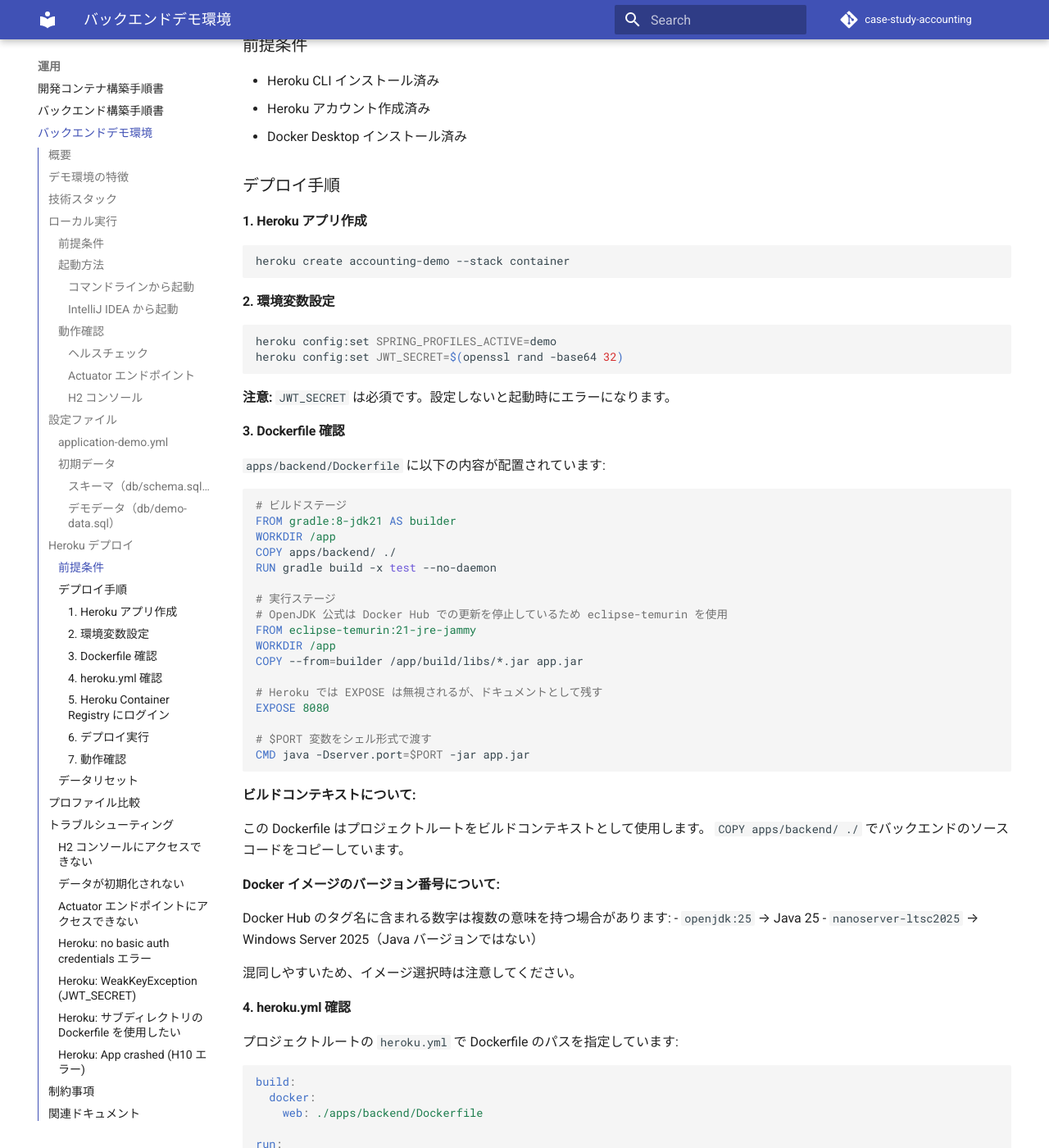
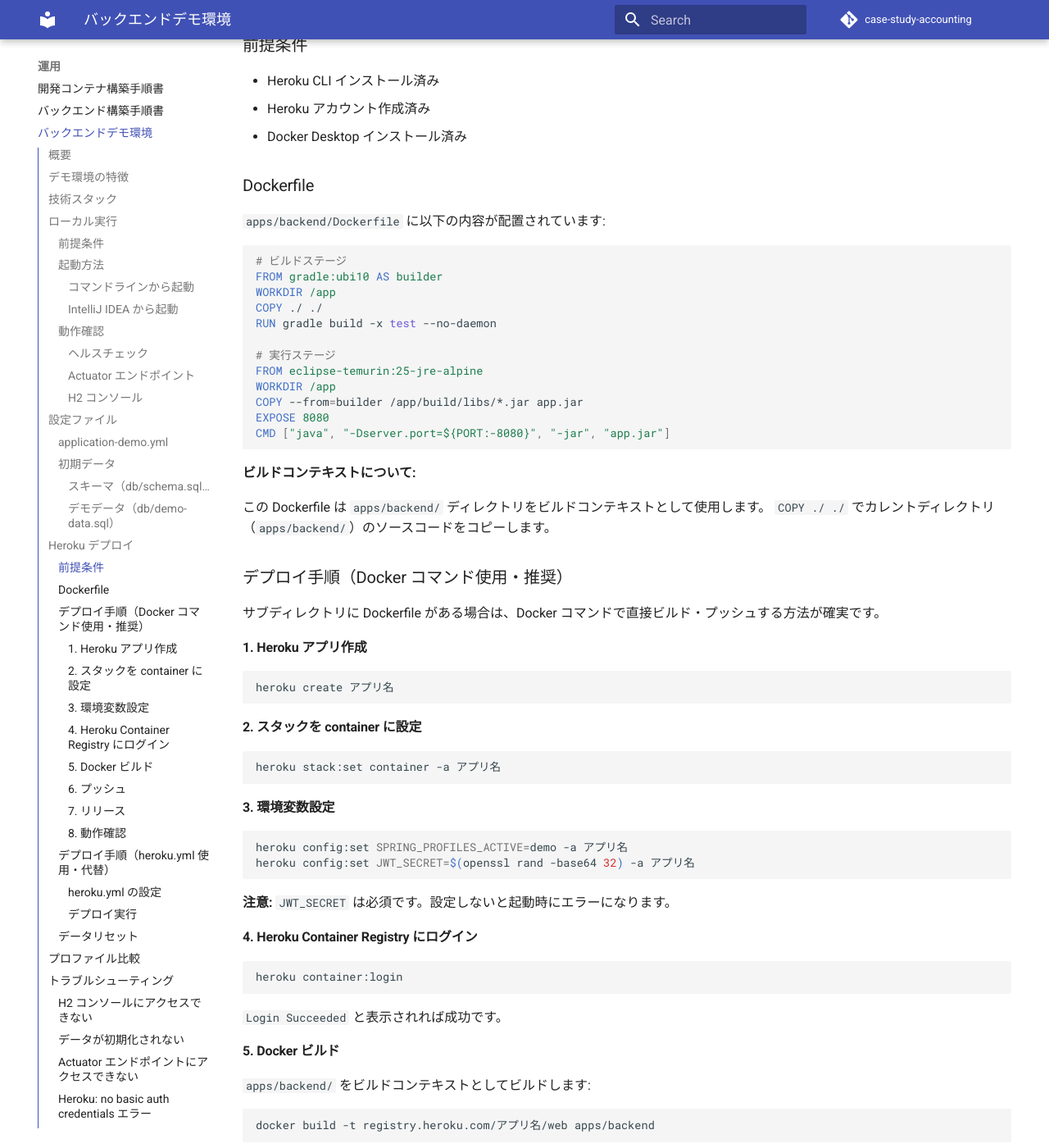
Before and after one commit to k2works/case-study-accounting, an MkDocs documentation site: the page built from docs/operation/backend_demo_env.md, in a window 1280 px wide and 1400 px high, scrolled down 4043 px. Shown: the whole window at 82% size. Built offline with MkDocs 1.6.1 and Material for MkDocs 9.7.7, drawn with Linux system fonts in a browser that asks for light colours; comment, search, counter and statistics services are not loaded; some of the changed text lies outside the part shown.

Commit message:
fix: Heroku デプロイ設定を修正
- Dockerfile: apps/backend をビルドコンテキストとして使用する形式に変更
- heroku.yml: 正しいパス形式に修正
- ドキュメント: Docker コマンドによるデプロイを推奨手順として整理

````diff
--- a/docs/operation/backend_demo_env.md
+++ b/docs/operation/backend_demo_env.md
@@ -168,85 +168,56 @@
 - Heroku アカウント作成済み
 - Docker Desktop インストール済み
 
-### デプロイ手順
-
-#### 1. Heroku アプリ作成
-
-```bash
-heroku create accounting-demo --stack container
-```
-
-#### 2. 環境変数設定
-
-```bash
-heroku config:set SPRING_PROFILES_ACTIVE=demo
-heroku config:set JWT_SECRET=$(openssl rand -base64 32)
-```
-
-**注意:** `JWT_SECRET` は必須です。設定しないと起動時にエラーになります。
-
-#### 3. Dockerfile 確認
+### Dockerfile
 
 `apps/backend/Dockerfile` に以下の内容が配置されています:
 
 ```dockerfile
 # ビルドステージ
-FROM gradle:8-jdk21 AS builder
+FROM gradle:ubi10 AS builder
 WORKDIR /app
-COPY apps/backend/ ./
+COPY ./ ./
 RUN gradle build -x test --no-daemon
 
 # 実行ステージ
-# OpenJDK 公式は Docker Hub での更新を停止しているため eclipse-temurin を使用
-FROM eclipse-temurin:21-jre-jammy
+FROM eclipse-temurin:25-jre-alpine
 WORKDIR /app
 COPY --from=builder /app/build/libs/*.jar app.jar
-
-# Heroku では EXPOSE は無視されるが、ドキュメントとして残す
 EXPOSE 8080
-
-# $PORT 変数をシェル形式で渡す
-CMD java -Dserver.port=$PORT -jar app.jar
+CMD ["java", "-Dserver.port=${PORT:-8080}", "-jar", "app.jar"]
 ```
 
 **ビルドコンテキストについて:**
 
-この Dockerfile はプロジェクトルートをビルドコンテキストとして使用します。
-`COPY apps/backend/ ./` でバックエンドのソースコードをコピーしています。
+この Dockerfile は `apps/backend/` ディレクトリをビルドコンテキストとして使用します。
+`COPY ./ ./` でカレントディレクトリ（`apps/backend/`）のソースコードをコピーします。
 
-**Docker イメージのバージョン番号について:**
+### デプロイ手順（Docker コマンド使用・推奨）
 
-Docker Hub のタグ名に含まれる数字は複数の意味を持つ場合があります:
-- `openjdk:25` → Java 25
-- `nanoserver-ltsc2025` → Windows Server 2025（Java バージョンではない）
+サブディレクトリに Dockerfile がある場合は、Docker コマンドで直接ビルド・プッシュする方法が確実です。
 
-混同しやすいため、イメージ選択時は注意してください。
+#### 1. Heroku アプリ作成
 
-#### 4. heroku.yml 確認
-
-プロジェクトルートの `heroku.yml` で Dockerfile のパスを指定しています:
-
-```yaml
-build:
-  docker:
-    web: ./apps/backend/Dockerfile
-
-run:
-  web: java -Dserver.port=$PORT -Dspring.profiles.active=demo -jar app.jar
+```bash
+heroku create アプリ名
 ```
 
-`heroku.yml` を使用する場合は、Git push でデプロイします:
+#### 2. スタックを container に設定
 
 ```bash
-heroku stack:set container
-git add heroku.yml
-git commit -m "Add heroku.yml"
-git push heroku main
+heroku stack:set container -a アプリ名
 ```
 
-#### 5. Heroku Container Registry にログイン
+#### 3. 環境変数設定
 
-**重要:** デプロイ前に必ず認証が必要です。
+```bash
+heroku config:set SPRING_PROFILES_ACTIVE=demo -a アプリ名
+heroku config:set JWT_SECRET=$(openssl rand -base64 32) -a アプリ名
+```
+
+**注意:** `JWT_SECRET` は必須です。設定しないと起動時にエラーになります。
+
+#### 4. Heroku Container Registry にログイン
 
 ```bash
 heroku container:login
@@ -254,42 +225,63 @@
 
 `Login Succeeded` と表示されれば成功です。
 
-#### 6. デプロイ実行
+#### 5. Docker ビルド
 
-**方法 A: heroku container:push を使用（Dockerfile が標準名の場合）**
+`apps/backend/` をビルドコンテキストとしてビルドします:
 
 ```bash
-heroku container:push web -a アプリ名
+docker build -t registry.heroku.com/アプリ名/web apps/backend
+```
+
+#### 6. プッシュ
+
+```bash
+docker push registry.heroku.com/アプリ名/web
+```
+
+#### 7. リリース
+
+```bash
 heroku container:release web -a アプリ名
 ```
 
-**方法 B: Docker コマンドで直接ビルド・プッシュ**
-
-`heroku container:push` は `--dockerfile` オプションをサポートしていないため、
-`apps/backend/Dockerfile` を使用する場合は Docker コマンドで直接ビルドします:
-
-```bash
-# プロジェクトルートで実行（ビルドコンテキストがルートになる）
-docker build -t registry.heroku.com/アプリ名/web -f apps/backend/Dockerfile .
-
-# プッシュ
-docker push registry.heroku.com/アプリ名/web
-
-# リリース
-heroku container:release web -a アプリ名
-```
-
-#### 7. 動作確認
+#### 8. 動作確認
 
 ```bash
 # ログ確認
 heroku logs --tail -a アプリ名
 
-# アプリを開く
-heroku open -a アプリ名
+# ヘルスチェック
+curl https://アプリ名.herokuapp.com/actuator/health
+```
 
-# ヘルスチェック
-curl https://アプリ名.herokuapp.com/api/health
+### デプロイ手順（heroku.yml 使用・代替）
+
+Git push でデプロイしたい場合は `heroku.yml` を使用します。
+
+#### heroku.yml の設定
+
+プロジェクトルートに `heroku.yml` を作成:
+
+```yaml
+build:
+  docker:
+    web: apps/backend/Dockerfile
+
+run:
+  web: java -Dserver.port=$PORT -Dspring.profiles.active=demo -jar app.jar
+```
+
+**重要:**
+- Dockerfile のパスは `heroku.yml` からの相対パスで指定
+- ビルドコンテキストは Dockerfile があるディレクトリに自動設定される
+- `context` オプションは存在しない（[公式ドキュメント](https://devcenter.heroku.com/ja/articles/build-docker-images-heroku-yml)参照）
+
+#### デプロイ実行
+
+```bash
+heroku stack:set container -a アプリ名
+git push heroku main
 ```
 
 ### データリセット
@@ -367,10 +359,10 @@
 `heroku container:push` は `--dockerfile` オプションをサポートしていません。
 
 **解決策:**
-1. `heroku.yml` でパスを指定して Git push でデプロイ（推奨）
-2. `docker build -f apps/backend/Dockerfile .` で直接ビルドしてプッシュ
+1. `docker build apps/backend` でサブディレクトリをコンテキストとしてビルド（推奨）
+2. `heroku.yml` で Dockerfile パスを指定して Git push でデプロイ
 
-詳細は「デプロイ実行」セクションを参照してください。
+詳細は「デプロイ手順」セクションを参照してください。
 
 ### Heroku: App crashed (H10 エラー)
 
--- a/heroku.yml
+++ b/heroku.yml
@@ -1,6 +1,6 @@
 build:
   docker:
-    web: ./apps/backend/Dockerfile
+    web: apps/backend/Dockerfile
 
 run:
   web: java -Dserver.port=$PORT -Dspring.profiles.active=demo -jar app.jar
````
Also changed, not shown: 1 other file.
